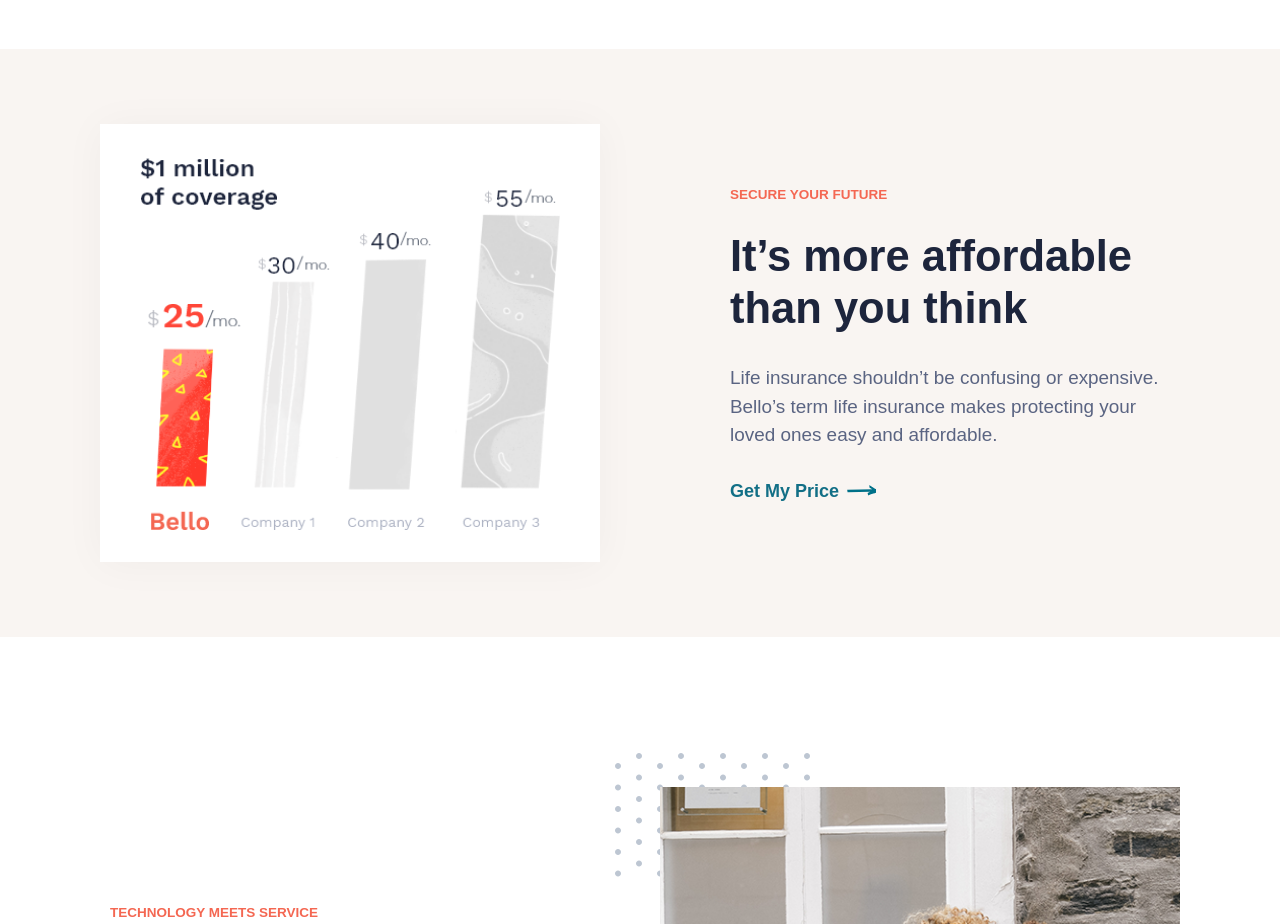
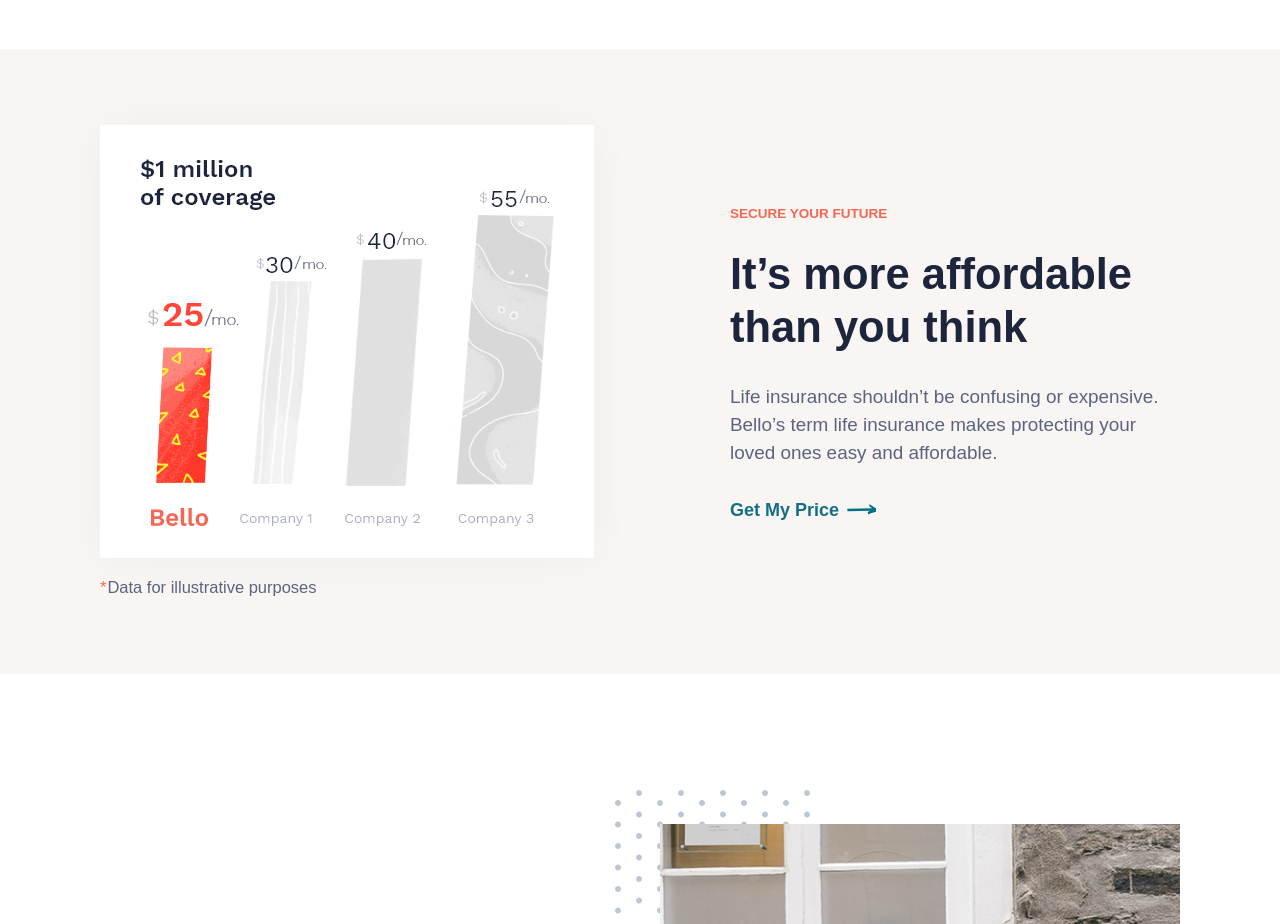
Before and after one commit to Topchak/Bello, a plain HTML site: page src/index.html in a window 1280 px wide. Shown: the part 900-1824 px from the top of the page. Drawn offline with Linux system fonts and the light colour scheme.

Commit message:
finish section avail-ty

```diff
--- a/src/index.html
+++ b/src/index.html
@@ -93,10 +93,12 @@
     <div class="availability">
       <div class="container">
         <div class="availability__wrapper">
+          <div class="availability__img-inner">
             <div class="availability__img">
               <img src="./img/png/availability.png" alt="availability">
             </div>
-
+            <p class="mark mark--light"><span>*</span>Data for illustrative purposes</p>
+          </div>
           <div class="availability__content">
             <span class="mark">Secure your future</span>
             <h2 class="h2-semi-bolt">
--- a/src/scss/blocks/_availability.scss
+++ b/src/scss/blocks/_availability.scss
@@ -11,16 +11,23 @@
     width: 100%;
     height: auto;
     gap: 1rem;
+    min-height: 475px;
   }
 
   // .availability__img
 
+  &__img-inner {
+    display: flex;
+    flex-direction: column;
+    // align-items: center;
+    justify-content: flex-start;
+  }
   &__img {
     display: flex;
     align-items: center;
     justify-content: center;
     padding: 30px 40px;
-    width: 50%;
+    width: 100%;
     background: #FFF;
     box-shadow: 0px 2px 40px 0px rgba(0, 0, 0, 0.04);
     max-width: 500px;
@@ -55,7 +62,7 @@
 
 @media (max-width:479px) {
   .availability {
-    padding: 25px 0;
+    padding: 35px 0;
   }
 
   .availability__wrapper {
--- a/src/scss/blocks/_mark.scss
+++ b/src/scss/blocks/_mark.scss
@@ -7,10 +7,17 @@
   text-transform: uppercase;
 }
 .mark--light{
+  text-transform: none;
   display: inline-block;
   font-size: 0.55rem;
+  font-weight: 400;
   margin-top: 0.66rem;
   color: var(--font-light);
+
+}
+.mark--light span{
+  color: var(--oranged);
+  padding-right: 1px;
 }
 
 .mark--biger{
```
Also changed, not shown: src/css/main.min.css.
